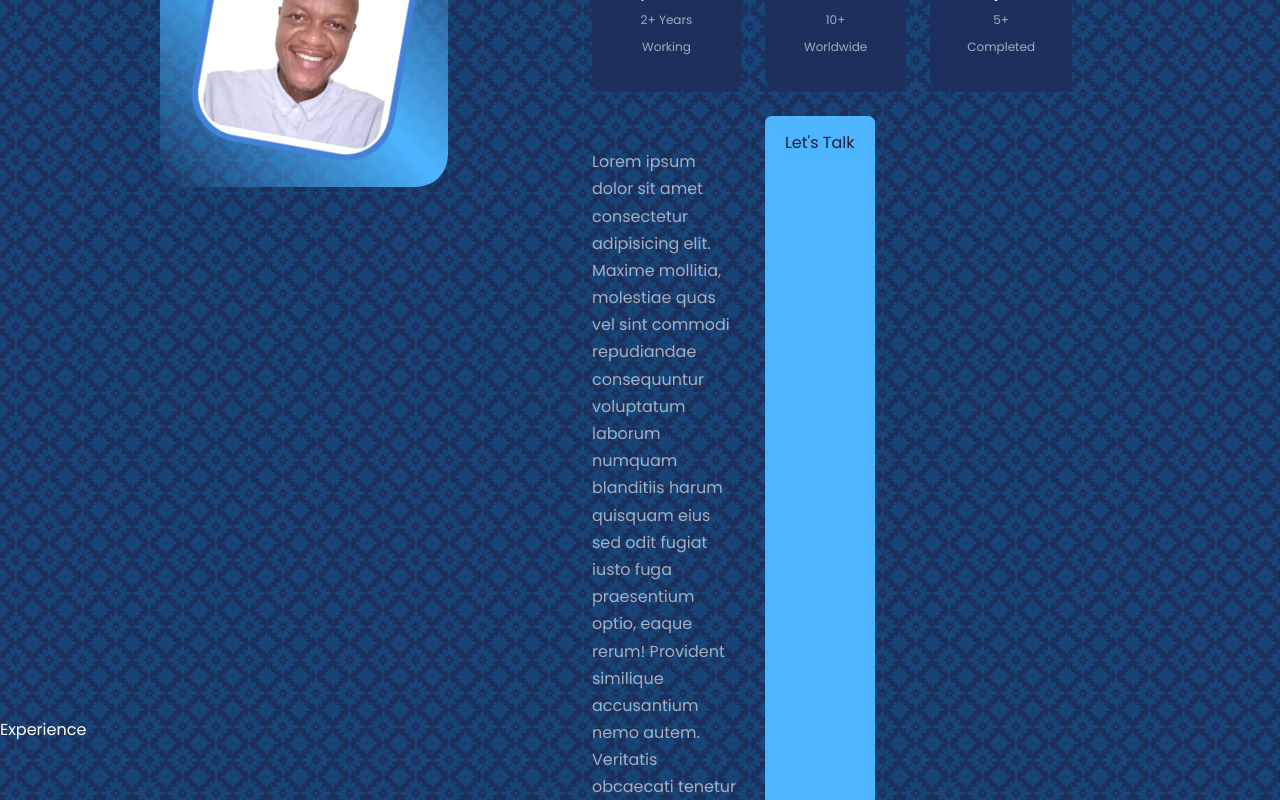
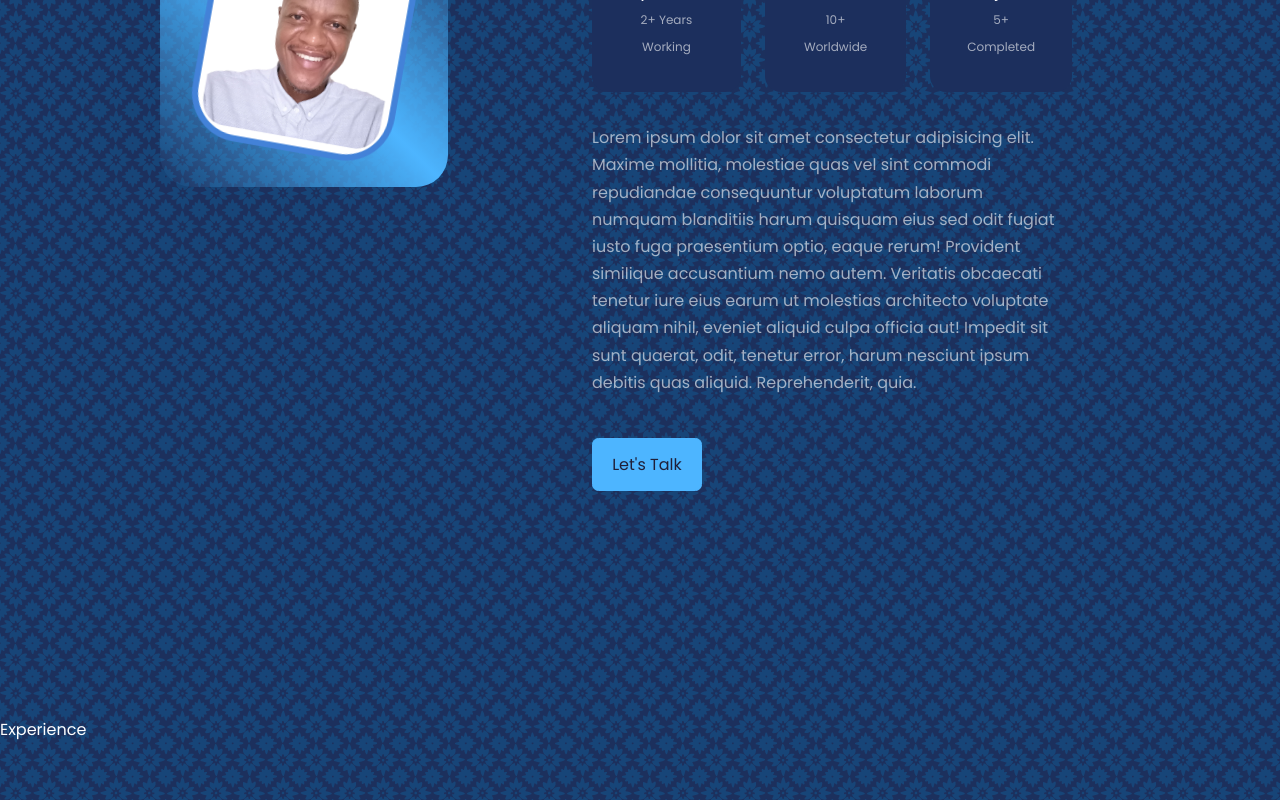
Before and after one commit to Gitthuma/george-githuma-portfolio-website, a React (Create React App) app: page / in a window 1280 px wide. Shown: the part 1140-1940 px from the top of the page. Built offline with nearby package versions, Linux system fonts and the light colour scheme.

Commit message:
remove paragraph and button from inside about__cards div

```diff
--- a/src/Components/About/About.js
+++ b/src/Components/About/About.js
@@ -49,7 +49,9 @@ function About() {
               <small>5+ Completed</small>
             </article>
 
-            <p>
+          </div>
+
+          <p>
               Lorem ipsum dolor sit amet consectetur adipisicing elit. Maxime mollitia,
               molestiae quas vel sint commodi repudiandae consequuntur voluptatum laborum
               numquam blanditiis harum quisquam eius sed odit fugiat iusto fuga praesentium
@@ -58,11 +60,10 @@ function About() {
               nihil, eveniet aliquid culpa officia aut! Impedit sit sunt quaerat, odit,
               tenetur error, harum nesciunt ipsum debitis quas aliquid. Reprehenderit,
               quia.
-            </p>
+          </p>
 
-            <a href='#contacts' className='btn btn-primary'>Let's Talk</a>
+          <a href='#contacts' className='btn btn-primary'>Let's Talk</a>
 
-          </div>
         </div>
 
       </div>
```
